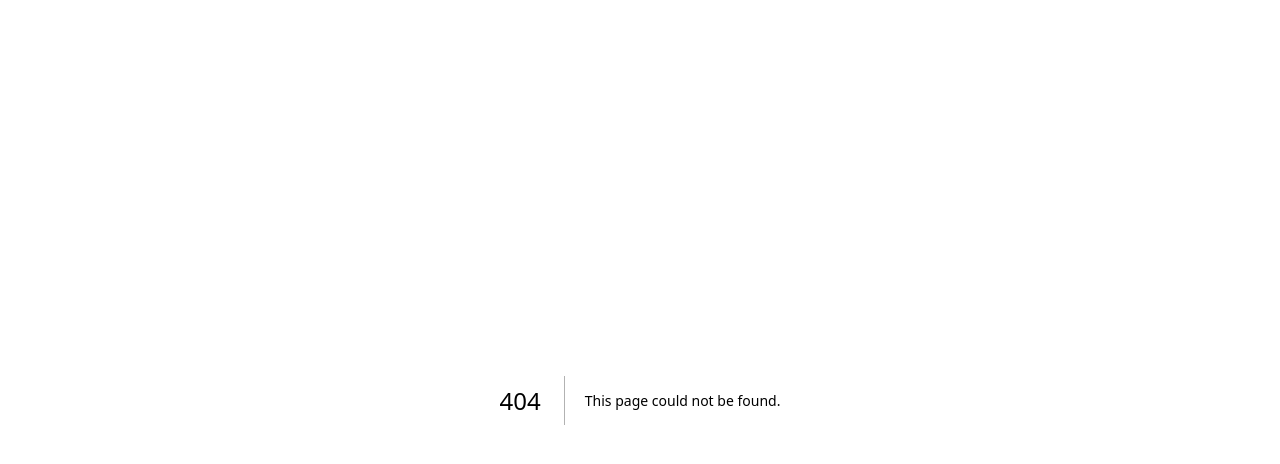
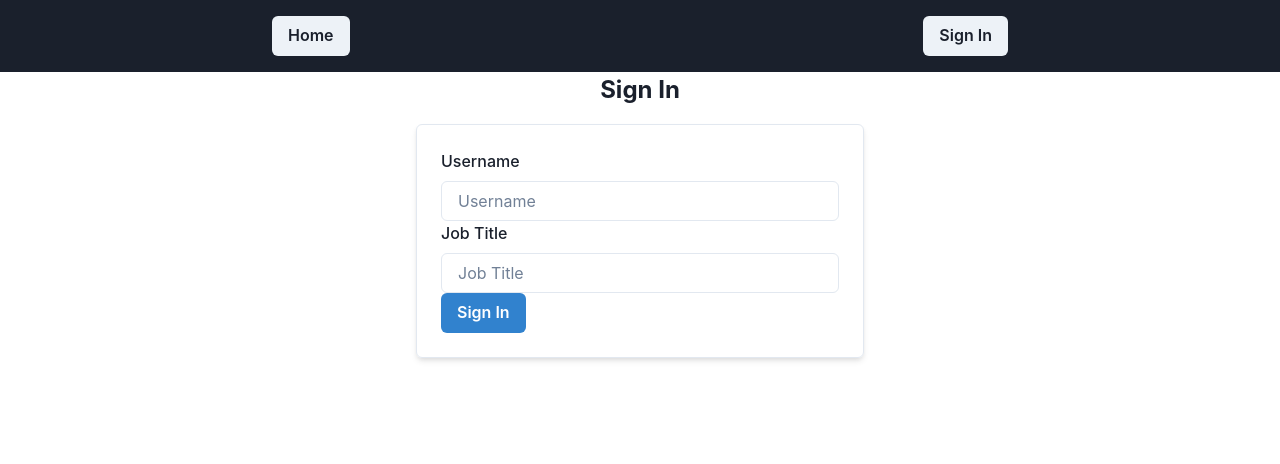
Before and after one commit to nataliehoang91/data-viewer-graphql, a Next.js app: page /signIn in a window 1280 px wide. Before the commit this address had no page. Shown: the top 464 px of the page. Built offline with nearby package versions, Linux system fonts and the light colour scheme; no server answers.

Commit message:
handle sign in and get data

```diff
--- a/package.json
+++ b/package.json
@@ -9,11 +9,15 @@
     "lint": "next lint"
   },
   "dependencies": {
+    "@apollo/client": "^3.11.8",
+    "@chakra-ui/icons": "^2.2.4",
     "@chakra-ui/next-js": "^2.4.1",
     "@chakra-ui/react": "^2.10.1",
+    "@clerk/nextjs": "^5.7.1",
     "@emotion/react": "^11.13.3",
     "@emotion/styled": "^11.13.0",
     "framer-motion": "^11.11.4",
+    "graphql": "^16.9.0",
     "next": "14.2.15",
     "react": "^18",
     "react-dom": "^18"
--- /dev/null
+++ b/src/ApolloProviderWraper.tsx
@@ -0,0 +1,10 @@
+"use client";
+
+import { client } from "@/lib/apolloClient";
+import { ApolloProvider } from "@apollo/client";
+
+const ApolloProviderWrapper = ({ children }: { children: React.ReactNode }) => {
+	return <ApolloProvider client={client}>{children}</ApolloProvider>;
+};
+
+export default ApolloProviderWrapper;
--- a/src/ChakraProviderWrapper.tsx
+++ b/src/ChakraProviderWrapper.tsx
@@ -1,14 +1,16 @@
 "use client";
 
-import { ChakraProvider } from "@chakra-ui/react";
+import { ChakraProvider, extendTheme } from "@chakra-ui/react";
 
 const config = {
-	initialColorMode: "system",
-	useSystemColorMode: true,
+	initialColorMode: "light",
+	useSystemColorMode: false,
 };
 
-const ChakraWrapper = ({ children }: { children: React.ReactNode }) => {
-	return <ChakraProvider>{children}</ChakraProvider>;
+const theme = extendTheme({ config });
+
+const ChakraProviderWrapper = ({ children }: { children: React.ReactNode }) => {
+	return <ChakraProvider theme={theme}>{children}</ChakraProvider>;
 };
 
-export default ChakraWrapper;
+export default ChakraProviderWrapper;
--- a/src/app/layout.tsx
+++ b/src/app/layout.tsx
@@ -1,33 +1,35 @@
-import type { Metadata } from "next";
-import localFont from "next/font/local";
-import "./globals.css";
+import ApolloProviderWrapper from "@/ApolloProviderWraper";
+import ChakraProviderWrapper from "@/ChakraProviderWrapper";
+import Navbar from "@/components/Navbar";
+import { getServerCookie } from "@/utils/cookiesActions";
+import { Suspense } from "react";
 
-const geistSans = localFont({
-  src: "./fonts/GeistVF.woff",
-  variable: "--font-geist-sans",
-  weight: "100 900",
-});
-const geistMono = localFont({
-  src: "./fonts/GeistMonoVF.woff",
-  variable: "--font-geist-mono",
-  weight: "100 900",
-});
+const RootLayout = async ({
+	children,
+}: {
+	children: React.ReactNode;
+}) => {
+	const userName = await getServerCookie("username");
+	const jobTitle = await getServerCookie("jobTitle");
+	console.log("userName", userName);
+	console.log("jobTitle", jobTitle);
 
-export const metadata: Metadata = {
-  title: "Create Next App",
-  description: "Generated by create next app",
+	return (
+		<html lang="en">
+			<body>
+				<ApolloProviderWrapper>
+					<ChakraProviderWrapper>
+						<Navbar
+							isSignedIn={userName && jobTitle}
+							username={userName}
+							jobTitle={jobTitle}
+						/>
+						<Suspense fallback={<div>Loading...</div>}>{children}</Suspense>
+					</ChakraProviderWrapper>
+				</ApolloProviderWrapper>
+			</body>
+		</html>
+	);
 };
 
-export default function RootLayout({
-  children,
-}: Readonly<{
-  children: React.ReactNode;
-}>) {
-  return (
-    <html lang="en">
-      <body className={`${geistSans.variable} ${geistMono.variable}`}>
-        {children}
-      </body>
-    </html>
-  );
-}
+export default RootLayout;
--- /dev/null
+++ b/src/app/signIn/page.tsx
@@ -0,0 +1,37 @@
+import SignInForm from "@/components/SignInForm";
+import { setServerCookie } from "@/utils/cookiesActions";
+import { Box, Container, Text, VStack } from "@chakra-ui/react";
+import { redirect } from "next/navigation";
+
+const SignIn = () => {
+	const handleSignIn = async (formData: FormData) => {
+		"use server";
+
+		const username = formData.get("username") as string;
+		const jobTitle = formData.get("jobTitle") as string;
+		console.log(username, jobTitle);
+		if (username) {
+			setServerCookie("username", username);
+			setServerCookie("jobTitle", jobTitle);
+			redirect("/");
+		} else {
+			// do sth
+		}
+	};
+
+	return (
+		<Container centerContent>
+			<VStack spacing={4}>
+				<Text fontSize="2xl" fontWeight="bold">
+					Sign In
+				</Text>
+				<Box p={6} shadow="md" borderWidth="1px" width="md" borderRadius="md">
+					<form action={handleSignIn}>
+						<SignInForm />
+					</form>
+				</Box>
+			</VStack>
+		</Container>
+	);
+};
+export default SignIn;
--- /dev/null
+++ b/src/components/ColorModeToggle.tsx
@@ -0,0 +1,22 @@
+"use client";
+
+import { MoonIcon, SunIcon } from "@chakra-ui/icons";
+import { IconButton, useColorMode, useColorModeValue } from "@chakra-ui/react";
+
+const ColorModeToggle = () => {
+	const { toggleColorMode } = useColorMode();
+	const SwitchIcon = useColorModeValue(MoonIcon, SunIcon);
+
+	return (
+		<IconButton
+			aria-label="Toggle color mode"
+			icon={<SwitchIcon />}
+			onClick={toggleColorMode}
+			variant="outline"
+			colorScheme="teal"
+			borderRadius="md"
+		/>
+	);
+};
+
+export default ColorModeToggle;
--- /dev/null
+++ b/src/components/Navbar.tsx
@@ -0,0 +1,55 @@
+"use client";
+import { useAuth } from "@/context/authContext";
+import { deleteServerCookie, setServerCookie } from "@/utils/cookiesActions";
+import {
+	Box,
+	Button,
+	Container,
+	HStack,
+	Input,
+	Link,
+	useDisclosure,
+	useToast,
+} from "@chakra-ui/react";
+
+import UpdateInfoModal from "./UpdateInfoModal";
+
+const Navbar = ({ isSignedIn, username, jobTitle }) => {
+	const { isOpen, onOpen, onClose } = useDisclosure();
+	const toast = useToast();
+
+	const signOut = () => {
+		deleteServerCookie("username");
+		deleteServerCookie("jobTitle");
+	};
+	return (
+		<Box as="nav" bg="gray.800" color="white">
+			<Container maxW="container.md" py={4}>
+				<HStack justify="space-between" align="center">
+					<Link href="/">
+						<Button>Home</Button>
+					</Link>
+					<HStack spacing={4}>
+						{isSignedIn ? (
+							<>
+								<Box>
+									{username} - {jobTitle}
+								</Box>
+								{isSignedIn && <UpdateInfoModal />}
+								<Button onClick={signOut}>Log Out</Button>
+							</>
+						) : (
+							<>
+								<Link href="/signIn">
+									<Button>Sign In</Button>
+								</Link>
+							</>
+						)}
+					</HStack>
+				</HStack>
+			</Container>
+		</Box>
+	);
+};
+
+export default Navbar;
--- /dev/null
+++ b/src/components/SignInForm.tsx
@@ -0,0 +1,24 @@
+"use client";
+import { Button, FormControl, FormLabel, Input } from "@chakra-ui/react";
+import { useFormState, useFormStatus } from "react-dom";
+
+const SignInForm = () => {
+	const { pending } = useFormStatus();
+	return (
+		<>
+			<FormControl>
+				<FormLabel>Username</FormLabel>
+				<Input name="username" type="text" placeholder="Username" required />
+			</FormControl>
+			<FormControl>
+				<FormLabel>Job Title</FormLabel>
+				<Input name="jobTitle" type="text" placeholder="Job Title" required />
+			</FormControl>
+			<Button colorScheme="blue" type="submit" isLoading={pending}>
+				Sign In
+			</Button>
+		</>
+	);
+};
+
+export default SignInForm;
--- /dev/null
+++ b/src/components/UpdateInfoModal.tsx
@@ -0,0 +1,84 @@
+import { getServerCookie, setServerCookie } from "@/utils/cookiesActions"; // Assuming you have this file
+import {
+	Button,
+	FormControl,
+	FormLabel,
+	Input,
+	Modal,
+	ModalBody,
+	ModalCloseButton,
+	ModalContent,
+	ModalFooter,
+	ModalHeader,
+	ModalOverlay,
+	useDisclosure,
+} from "@chakra-ui/react";
+import { useEffect, useState } from "react";
+
+const UpdateInfoModal = () => {
+	const { isOpen, onOpen, onClose } = useDisclosure();
+	const [username, setUsername] = useState<string>("");
+	const [jobTitle, setJobTitle] = useState<string>("");
+
+	// Fetch cookies asynchronously when the component loads
+	useEffect(() => {
+		// Wrap in an async function since useEffect cannot directly accept async
+		const fetchData = async () => {
+			const storedUsername = await getServerCookie("username");
+			const storedJobTitle = await getServerCookie("jobTitle");
+
+			setUsername(storedUsername);
+			setJobTitle(storedJobTitle);
+		};
+
+		fetchData();
+	}, []); // Empty dependency array so this runs only once
+
+	const handleUpdate = async () => {
+		// Set cookies after clicking update
+		setServerCookie("username", username);
+		setServerCookie("jobTitle", jobTitle);
+		onClose();
+	};
+
+	return (
+		<>
+			<Button onClick={onOpen}>Update Info</Button>
+			<Modal isOpen={isOpen} onClose={onClose}>
+				<ModalOverlay />
+				<ModalContent>
+					<ModalHeader>Update Profile</ModalHeader>
+					<ModalCloseButton />
+					<ModalBody>
+						<FormControl mb={4}>
+							<FormLabel>Username</FormLabel>
+							<Input
+								placeholder="Enter your username"
+								value={username}
+								onChange={(e) => setUsername(e.target.value)}
+							/>
+						</FormControl>
+						<FormControl mb={4}>
+							<FormLabel>Job Title</FormLabel>
+							<Input
+								placeholder="Enter your job title"
+								value={jobTitle}
+								onChange={(e) => setJobTitle(e.target.value)}
+							/>
+						</FormControl>
+					</ModalBody>
+					<ModalFooter>
+						<Button colorScheme="blue" onClick={handleUpdate}>
+							Update
+						</Button>
+						<Button ml={3} onClick={onClose}>
+							Close
+						</Button>
+					</ModalFooter>
+				</ModalContent>
+			</Modal>
+		</>
+	);
+};
+
+export default UpdateInfoModal;
--- /dev/null
+++ b/src/lib/apolloClient.ts
@@ -0,0 +1,10 @@
+import {
+	ApolloClient,
+	InMemoryCache,
+	type NormalizedCacheObject,
+} from "@apollo/client";
+
+export const client = new ApolloClient<NormalizedCacheObject>({
+	uri: "https://graphql.anilist.co",
+	cache: new InMemoryCache(),
+});
--- /dev/null
+++ b/src/utils/cookiesActions.ts
@@ -0,0 +1,23 @@
+"use server";
+
+import { cookies } from "next/headers";
+
+export const setServerCookie = (name: string, value: string) => {
+	const cookieStore = cookies();
+	cookieStore.set(name, value, {
+		path: "/",
+	});
+};
+
+export const getServerCookie = (name: string) => {
+	const cookieStore = cookies();
+	return cookieStore.get(name)?.value || "";
+};
+
+export const deleteServerCookie = (name: string) => {
+	const cookieStore = cookies();
+	cookieStore.set(name, "", {
+		path: "/",
+		maxAge: 0,
+	});
+};
```
Also changed, not shown: src/app/page.tsx (+11 -93 lines), 1 other file (tests, documents, lock files or other folders).
